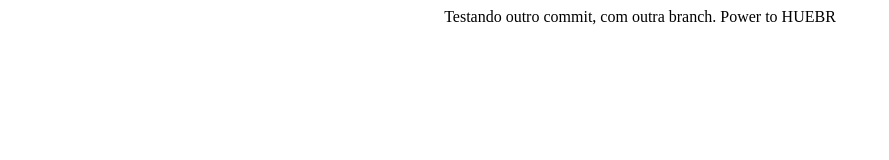
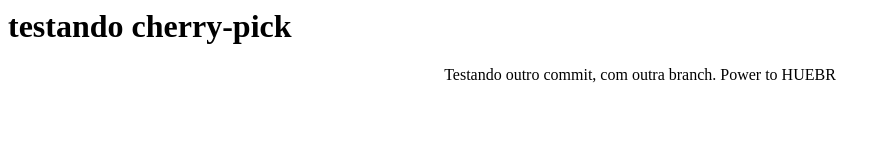
Before and after one commit to RobsonAdorno/RepoGit, a plain HTML site: page index.html in a window 1280 px wide. Shown: the whole page, without its empty margins (0-889 px from the left). Drawn offline with Linux system fonts and the light colour scheme.

Commit message:
titulo cherry pick

```diff
--- a/index.html
+++ b/index.html
@@ -5,7 +5,7 @@
 	</head>
 
 	<body>
-
+		<h1>testando cherry-pick</h1>
 		<p align = "center">
 		Testando outro commit, com outra branch.
 		Power to HUEBR
```
